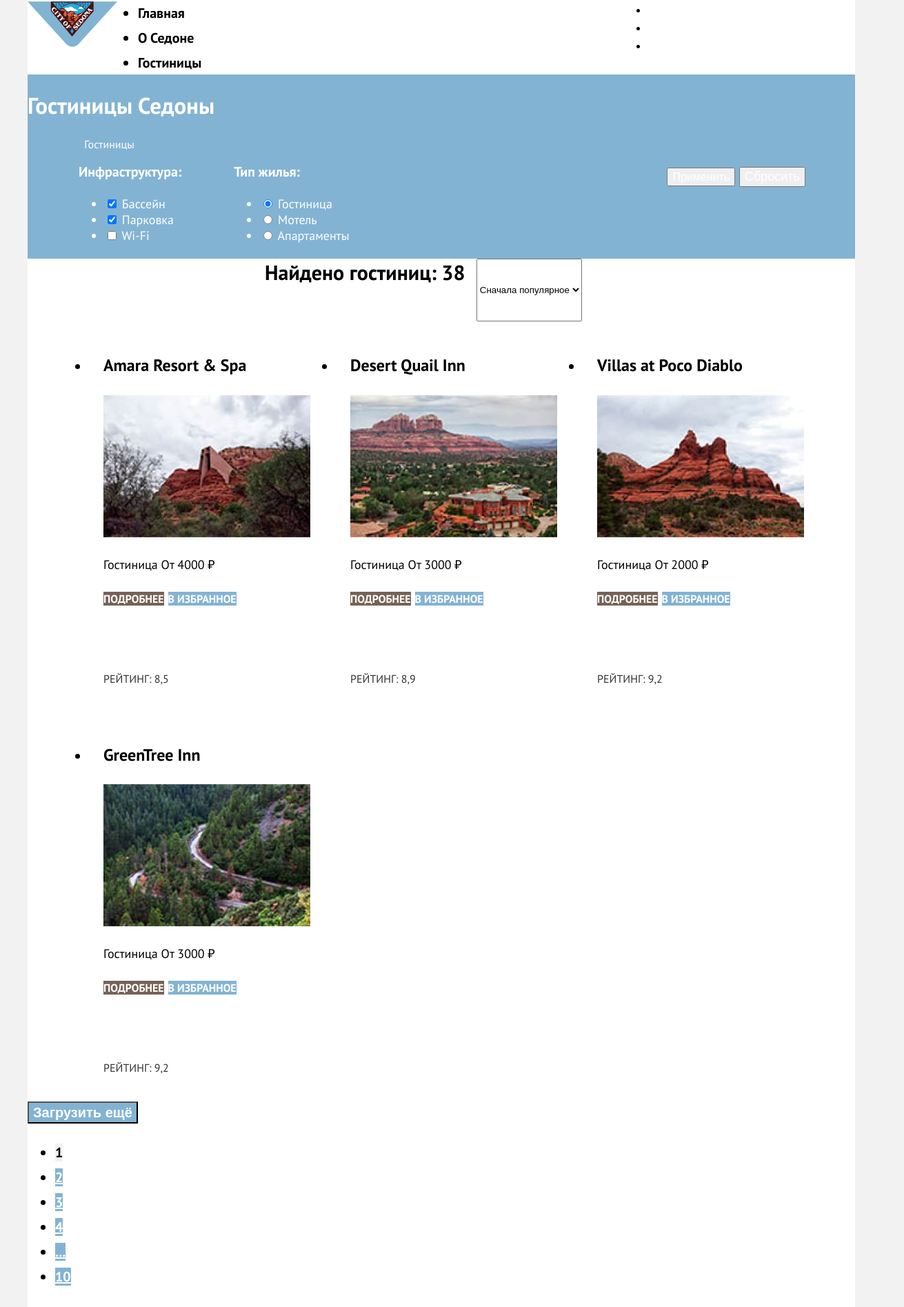
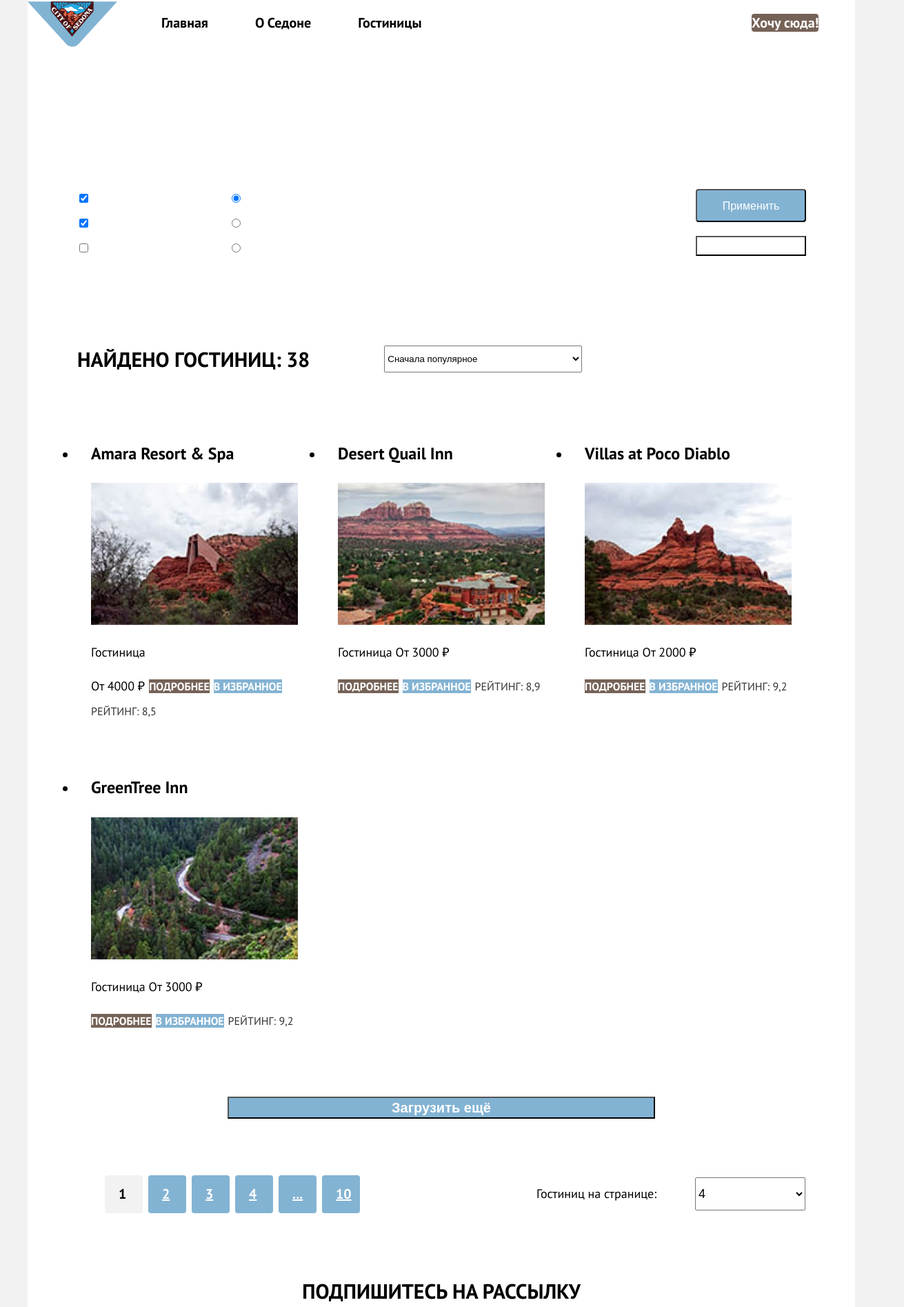
Before and after one commit to htmlacademy-htmlcss/2023269-sedona-33, a plain HTML site: page catalog.html in a window 1280 px wide. Shown: the top 1895 px of the page at 69% size, 1311 px wide, since content can reach past the window. Drawn offline with Linux system fonts and the light colour scheme.

Commit message:
Создание микросеток

```diff
--- a/catalog.html
+++ b/catalog.html
@@ -43,11 +43,11 @@
       </ul>
     </nav>
   </header>
-  <section class="catalog-products">
+
   <main class="main-catalog">
     <h1 class="main-title">Гостиницы Седоны</h1>
     <p class="catalog-link">
-    <a class="navigation-link-catalog" href="#"></a>
+      <a class="navigation-link-main" href="#"></a>
       <span class="visually-hidden">на главную</span>
       Гостиницы
     </p>
@@ -102,8 +102,6 @@
         <button class="button-reset" type="reset">Сбросить</button>
       </div>
     </form>
-    </section>
-    <section class="catalog-products-result">
       <div class="sorting-container">
         <h2 class="visually-hidden">Результат поиска:</h2>
         <b class="select-result">Найдено гостиниц: 38</b>
@@ -122,14 +120,15 @@
           <span class="visually-hidden">Показать карточки</span>
         </a>
       </div>
+      <section class="catalog-products-result"></section>
       <ul class="product-list">
         <li class="product-card">
           <h3 class="product-card-title">
             <a href="#">Amara Resort & Spa</a> </h3>
           <a class="product-card-link" href="#">
             <img class="product-card-image" src="images/amara-resort.jpg" width="300" height="206" alt=""></a>
-          <p class="product-price">Гостиница
-            <b class="product-card-price">От 4000 ₽</b></p>
+          <p class="product-price">Гостиница</p>
+            <b class="product-card-price">От 4000 ₽</b>
           <a class="product-card-button button" href="#">подробнее</a>
           <a class="product-button button" href="#">В избранное</a>
           <img src="" class="product-raiting" alt="">
@@ -189,7 +188,7 @@
       </ul>
       <button class="button pagination-show-more" type="button">Загрузить ещё</button>
       <section class="pagination">
-        <ul class="pagination">
+        <ul class="pagination-list">
           <li class="pagination-item">
             <a class="pagination-link pagination-current">1</a>
           </li>
@@ -209,17 +208,17 @@
             <a class="pagination-link" href="#">10</a>
           </li>
         </ul>
-        <label class="pagination-number">
-          Гостиниц на странице:
-          <select name="number">
+        <div class="pagination-number">
+          <label for="number">Гостиниц на странице:</label>
+          <select id="number" name="number">
             <option value="4">4</option>
           </select>
-        </label>
+        </div>
       </section>
     </section>
     <section class="subscribe-catalog">
-      <h2 class="subscribe-title">Подпишитесь на рассылку</h2>
-      <p class="subscribe-info">Только полезная информация и никакого спама, честное бойскаутское!</p>
+      <h2 class="subscribe-title subscribe-foter">Подпишитесь на рассылку</h2>
+      <p class="subscribe-info subscribe-foter">Только полезная информация и никакого спама, честное бойскаутское!</p>
       <form action="" method="post">
         <p class="subscribe-form-email">
           <input type="email" name="subscribe-form-phone" placeholder="Ваш e-mail">
--- a/styles/styles.css
+++ b/styles/styles.css
@@ -36,6 +36,7 @@
 .main-container {
   flex-grow: 1;
   width: 1200px;
+  padding-top: 51px;
   margin: 0 auto;
 }
 
@@ -51,13 +52,16 @@
 }
 
 .navigation-list {
+  display: flex;
+  flex-wrap: wrap;
   width: 450px;
   margin: 0;
   padding: 0;
+  list-style-type: none;
 }
 
 .navigation-user {
-  width: 300px;
+  width: 320px;
   margin-left: auto;
 }
 
@@ -67,6 +71,9 @@
 }
 
 .navigation-list a {
+  display: inline-block;
+  padding: 0;
+  margin: 20px 34px 20px;
   font-weight: 700;
   font-size: 20px;
   line-height: 26px;
@@ -75,12 +82,15 @@
 }
 
 .navigation-user {
+  display: flex;
   font-size: 16px;
   line-height: 20px;
 }
 
 .navigation-item .navigation-button {
   color: #FFFFFF;
+  background: #756257;
+  border-radius: 4px;
 }
 
 .main-index {
@@ -89,6 +99,7 @@
 }
 
 .main-header {
+  padding-top: 145px;
   font-weight: 700;
   font-size: 30px;
   text-align: center;
@@ -107,8 +118,10 @@
   flex-wrap: wrap;
   margin: 0;
   padding: 0;
+  padding-top: 80px;
   width: 100%;
   text-align: center;
+  list-style-type: none;
 }
 
 
@@ -117,6 +130,7 @@
   display: flex;
   flex-wrap: wrap;
   padding: 0;
+  list-style-type: none;
 }
 
 li.main-item:nth-child(1),
@@ -128,6 +142,7 @@
 
 .advantages-item {
   width: 400px;
+  min-height: 384px;
   background: rgba(131, 179, 211, 0.12);
 }
 
@@ -145,15 +160,26 @@
 }
 
 .advantages-title {
+  margin: 0;
+  margin-top: 97px;
   font-size: 24px;
   line-height: 28px;
   text-transform: uppercase;
 }
 
 .advantages-description {
+  margin: 30px 0;
   color: #333333;
   font-size: 24px;
   line-height: 28px;
+}
+
+.advantages-more {
+  margin-top: 23px;
+}
+
+.advantages-icon {
+  margin-top: 89px;
 }
 
 .item-title {
@@ -161,19 +187,24 @@
 }
 
 .catalog {
+  padding: 91px 0;
   background: #FFFFFF;
 }
 
 .catalog-title,
 .subscribe-title {
+  margin: 0;
   font-size: 30px;
   line-height: 36px;
   font-weight: 700;
   text-align: center;
+  text-transform: uppercase;
 }
 
 .catalog-info,
 .subscribe-info {
+  margin: 0;
+  margin-top: 29px;
   line-height: 26px;
   font-size: 22px;
   color: #333333;
@@ -181,7 +212,11 @@
 }
 
 .catalog .catalog-link {
+  display: block;
+  width: 575px;
   color: #FFFFFF;
+  margin: 0 auto;
+  margin-top: 56px;
   font-size: 20px;
   line-height: 36px;
   text-align: center;
@@ -194,6 +229,7 @@
   background-color: #83B3D3;
   background-image: url("../images/subscribe-bg.jpg");
   background-repeat: no-repeat;
+  padding: 94px 0;
 }
 
 .subscribe-title,
@@ -201,10 +237,21 @@
   color: #FFFFFF;
 }
 
+.subscribe-foter {
+  color: #000000;
+}
+
+.subscribe-form-email {
+  display: block;
+  width: 800px;
+  margin: 46px auto 0 auto;
+}
+
 .subscribe-button {
   font-weight: 700;
   font-size: 20px;
   line-height: 26px;
+  color: #FFFFFF;
   background: #83B3D3;
   text-align: center;
   text-transform: uppercase;
@@ -213,7 +260,24 @@
 .page-footer {
   display: flex;
   justify-content: space-around;
+  align-items: center;
+  padding: 40px 0;
   background: #FFFFFF;
+}
+
+.footer-social-list {
+  display: flex;
+  flex-wrap: wrap;
+  list-style-type: none;
+}
+
+.footer-social-item {
+  margin: 0;
+  margin-right: 30px;
+}
+
+.footer-social-list:last-child {
+  margin-right: 0;
 }
 
 .contacts-phone {
@@ -223,10 +287,10 @@
   line-height: 40px;
 }
 
-.catalog-products {
-  background-color: #83B3D3;
+.main-catalog {
   background-image: url("../images/catalog-bg.jpg");
   background-repeat: no-repeat;
+  width: 100%;
 }
 
 fieldset {
@@ -236,12 +300,15 @@
 }
 
 .catalog-link {
+  margin: 0;
+  margin-left: 72px;
   font-size: 16px;
-line-height: 21px;
-color: #FFFFFF;
+  line-height: 21px;
+  color: #FFFFFF;
 }
 
 .main-title {
+  margin: 35px 0 0 71px;
   font-weight: 700;
   width: 100%;
   color: #FFFFFF;
@@ -249,38 +316,57 @@
 
 .catalog-filter {
   display: flex;
-  justify-content: space-around;
+  margin: 45px 71px 0 71px;
   color: #FFFFFF;
 }
 
+.catalog-filter-list {
+  display: flex;
+  flex-direction: column;
+  margin: 0;
+  margin-top: 30px;
+  padding: 0;
+  list-style-type: none;
+}
+
 .catalog-filter-title {
+  margin-right: 67px;
   font-weight: 700;
   font-size: 20px;
   line-height: 26px;
 }
 
 .catalog-filter-item {
+  padding: 0;
+  margin: 0;
   font-weight: 400;
   font-size: 18px;
   line-height: 23px;
 }
 
-.catalog-filter-group {
-  margin-left: 72px;
+.catalog-filter-item:not(.first-child) {
+  padding-top: 13px;
 }
 
 .button-catalog {
-  margin-left: auto;
-  margin-right: 72px;
+  display: flex;
+  flex-direction: column;
+  margin: auto 0 0 auto;
 }
 
 .button-apply {
+  width: 160px;
+  height: 48px;
+  background: #83B3D3;
   color: #FFFFFF;
   font-size: 16px;
   line-height: 21px;
+  border-radius: 4px;
 }
 
 .button-reset {
+  background: none;
+  margin-top: 20px;
   color: #FFFFFF;
   font-size: 18px;
   line-height: 23px;
@@ -290,13 +376,17 @@
 .select-result {
   font-size: 30px;
   line-height: 39px;
+  text-transform: uppercase;
+}
+
+.select-control {
+  width: 287px;
 }
 
 .sorting-container {
   display: flex;
   justify-content: space-between;
-  margin-left: 72px;
-  margin-right: 72px;
+  margin: 130px 72px 0 72px;
 }
 
 .sorting-container a {
@@ -309,16 +399,23 @@
   display: flex;
   flex-wrap: wrap;
   margin: 0;
-  margin-left: 72px;
-  margin-right: 54px;
+  margin: 53px 72px 0 72px;
   padding: 0;
 }
 
 .product-card {
   width: 300px;
   padding: 20px;
-  margin-left: 18px;
+  margin-right: 18px;
   margin-bottom: 10px;
+}
+
+.product-card:nth-child(3n) {
+  margin-right: 0;
+}
+
+.product-card-link {
+  order: -1;
 }
 
 .product-card-title a {
@@ -363,7 +460,19 @@
   text-transform: uppercase;
 }
 
+#number {
+  margin-left: 51px;
+  width: 160px;
+  height: 48px;
+  font-size: 18px;
+  line-height: 23px;
+}
+
 .pagination-show-more {
+  display: block;
+  margin: 0 auto;
+  margin-top: 64px;
+  width: 620px;
   color: #FFFFFF;
   font-weight: 700;
   font-size: 20px;
@@ -371,15 +480,45 @@
   background: #83B3D3;
 }
 
+.pagination {
+  display: flex;
+  flex-wrap: wrap;
+  justify-content: space-between;
+  align-items: center;
+  margin: 0 72px;
+  margin-top: 60px;
+}
+
+.pagination-list {
+  display: flex;
+}
+
+.subscribe-catalog {
+  margin-top: 73px;
+  padding-bottom: 140px;
+}
+
+.pagination-item:not(:last-child) {
+  margin-right: 8px;
+}
+
+.pagination-item {
+  list-style-type: none;
+}
+
 .pagination-link {
+  display: block;
+  width: 55px;
+  height: 55px;
+  box-sizing: border-box;
+  padding: 14px 20px;
   color: #FFFFFF;
   font-weight: 700;
   font-size: 20px;
   line-height: 26px;
-  align-items: center;
-  text-align: center;
   text-transform: uppercase;
   background: #83B3D3;
+  border-radius: 4px;
 }
 
 .pagination-current {
@@ -393,5 +532,11 @@
 }
 
 .visually-hidden {
-  visibility: hidden;
+  clip: rect(0 0 0 0);
+  clip-path: inset(50%);
+  height: 1px;
+  overflow: hidden;
+  position: absolute;
+  white-space: nowrap;
+  width: 1px;
 }
```
Also changed, not shown: index.html (+18 -11 lines). Lines whose indentation alone changed are shown as unchanged.
